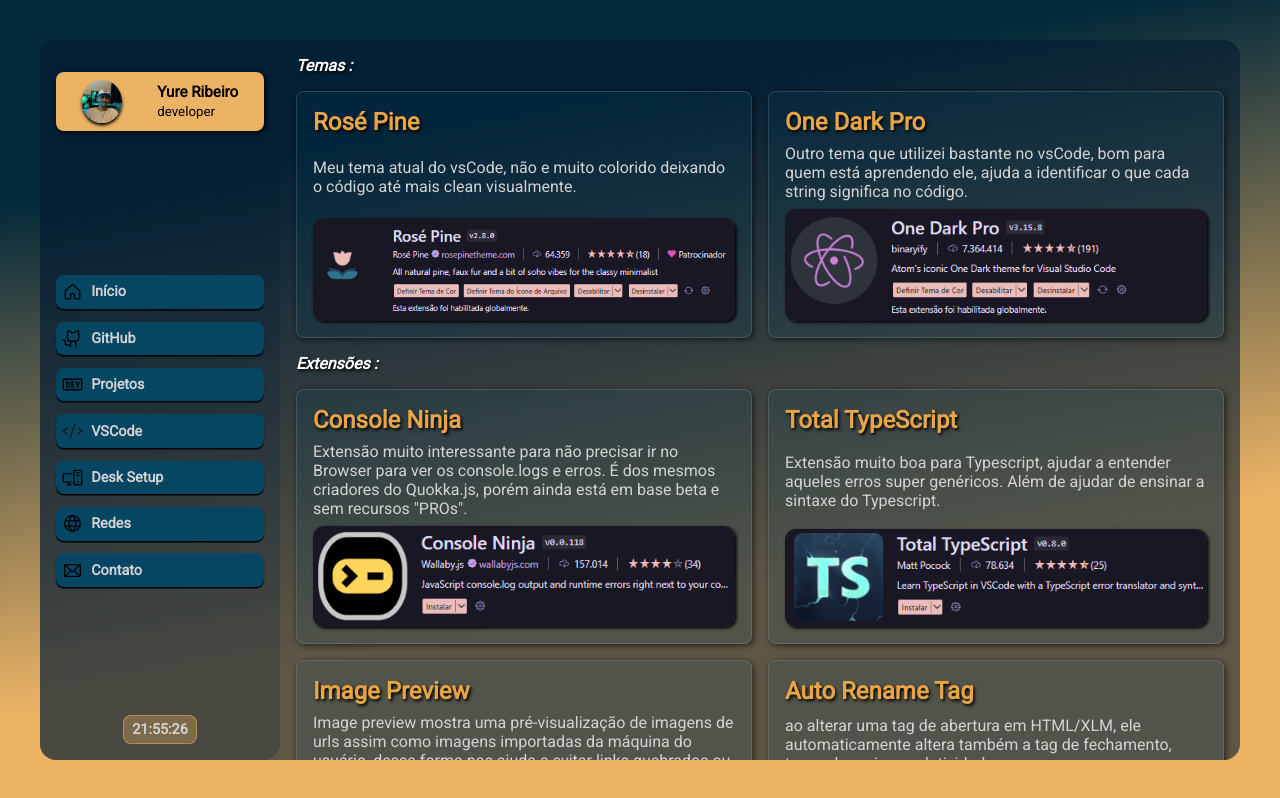
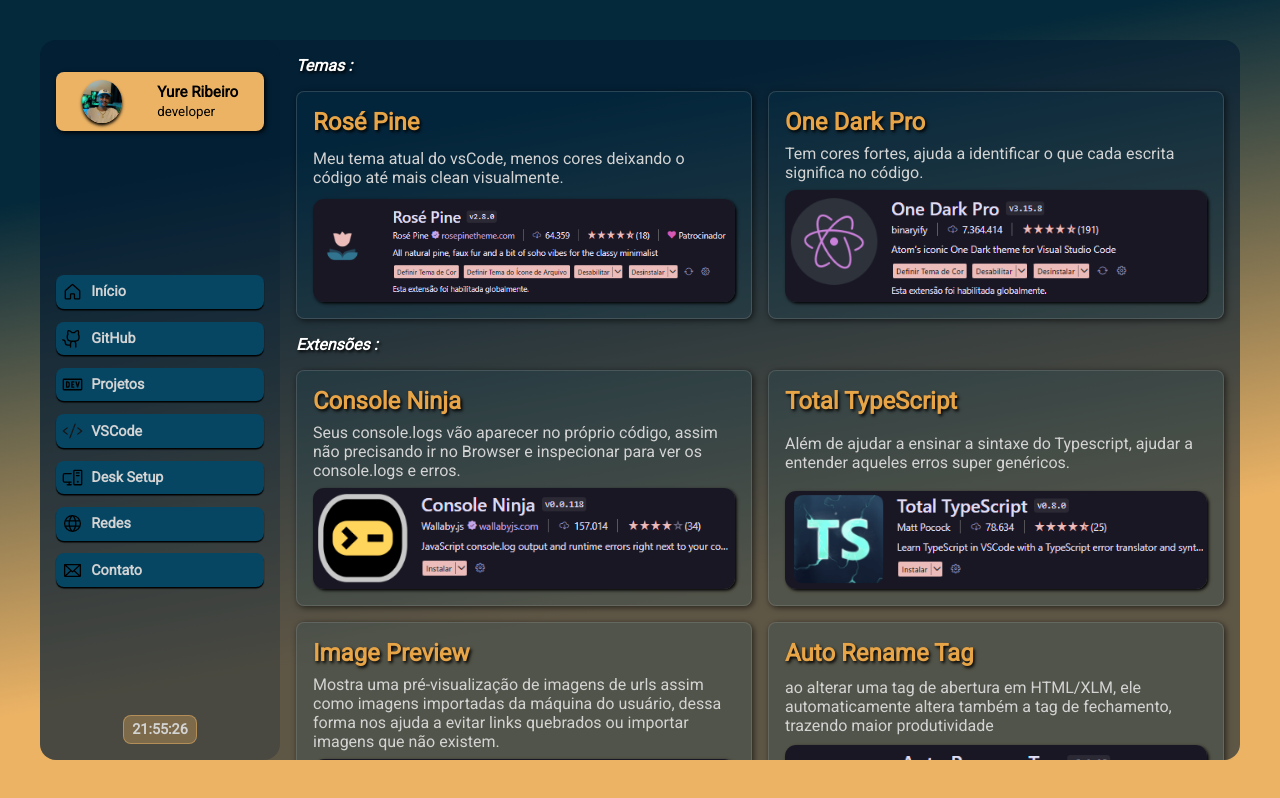
Before and after one commit to yureribeiro/yureweb, a React (Vite) app: page /vsthemes in a window 1280 px wide. Built offline with nearby package versions, Linux system fonts and the light colour scheme.

Commit message:
corrigindo texto das estenções

```diff
--- a/src/contents/contact/index.jsx
+++ b/src/contents/contact/index.jsx
@@ -9,11 +9,11 @@ function Contact () {
   const [message, setMessage] = useState('')
 
   function sendEmail(e) {
-    e.preventDefault();
+    e.preventDefault()
 
     if(name === '' || email === '' || message === '') {
-      alert("Preencha todos os campos");
-      return;
+      alert("Preencha todos os campos")
+      return
     }
 
     const templateParams = {
--- a/src/contents/vsThemes/index.jsx
+++ b/src/contents/vsThemes/index.jsx
@@ -21,12 +21,12 @@ const VSthemes = () => {
         <section className={styles.section}>
           <Extencion
           title={'Rosé Pine'}
-          description={'Meu tema atual do vsCode, não e muito colorido deixando o código até mais clean visualmente.'}
+          description={'Meu tema atual do vsCode, menos cores deixando o código até mais clean visualmente.'}
           image={rosePine}
           />
           <Extencion
           title={'One Dark Pro'}
-          description={'Outro tema que utilizei bastante no vsCode, bom para quem está aprendendo ele, ajuda a identificar o que cada string significa no código.'}
+          description={'Tem cores fortes, ajuda a identificar o que cada escrita significa no código.'}
           image={oneDarkPro}
           />
       </section>
@@ -35,19 +35,19 @@ const VSthemes = () => {
         <section className={styles.section}>
           <Extencion
           title={'Console Ninja'}
-          description={'Extensão muito interessante para não precisar ir no Browser para ver os console.logs e erros. É dos mesmos criadores do Quokka.js, porém ainda está em base beta e sem recursos "PROs".'}
+          description={'Seus console.logs vão aparecer no próprio código, assim não precisando ir no Browser e inspecionar para  ver os console.logs e erros.'}
           image={consoleNinja}
         />
           <Extencion
           title={'Total TypeScript'}
-          description={'Extensão muito boa para Typescript, ajudar a entender aqueles erros super genéricos. Além de ajudar de ensinar a sintaxe do Typescript.'}
+          description={'Além de ajudar a ensinar a sintaxe do Typescript, ajudar a entender aqueles erros super genéricos.'}
           image={totalTypeScript}
           />
         </section>
         <section className={styles.section}>
           <Extencion
           title={'Image Preview'}
-          description={'Image preview mostra uma pré-visualização de imagens de urls assim como imagens importadas da máquina do usuário, dessa forma nos ajuda a evitar links quebrados ou importar imagens que não existem.'}
+          description={'Mostra uma pré-visualização de imagens de urls assim como imagens importadas da máquina do usuário, dessa forma nos ajuda a evitar links quebrados ou importar imagens que não existem.'}
           image={imagePreview}
           />
           <Extencion
```
